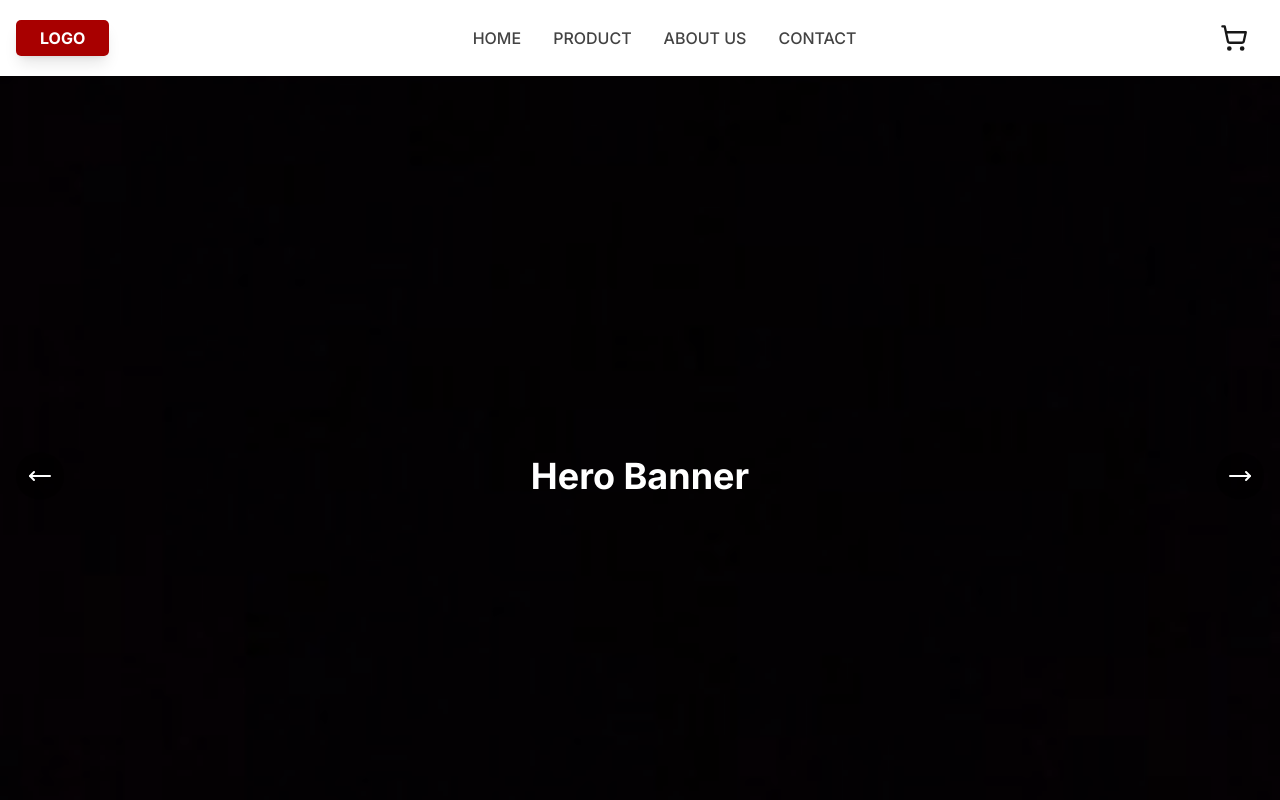
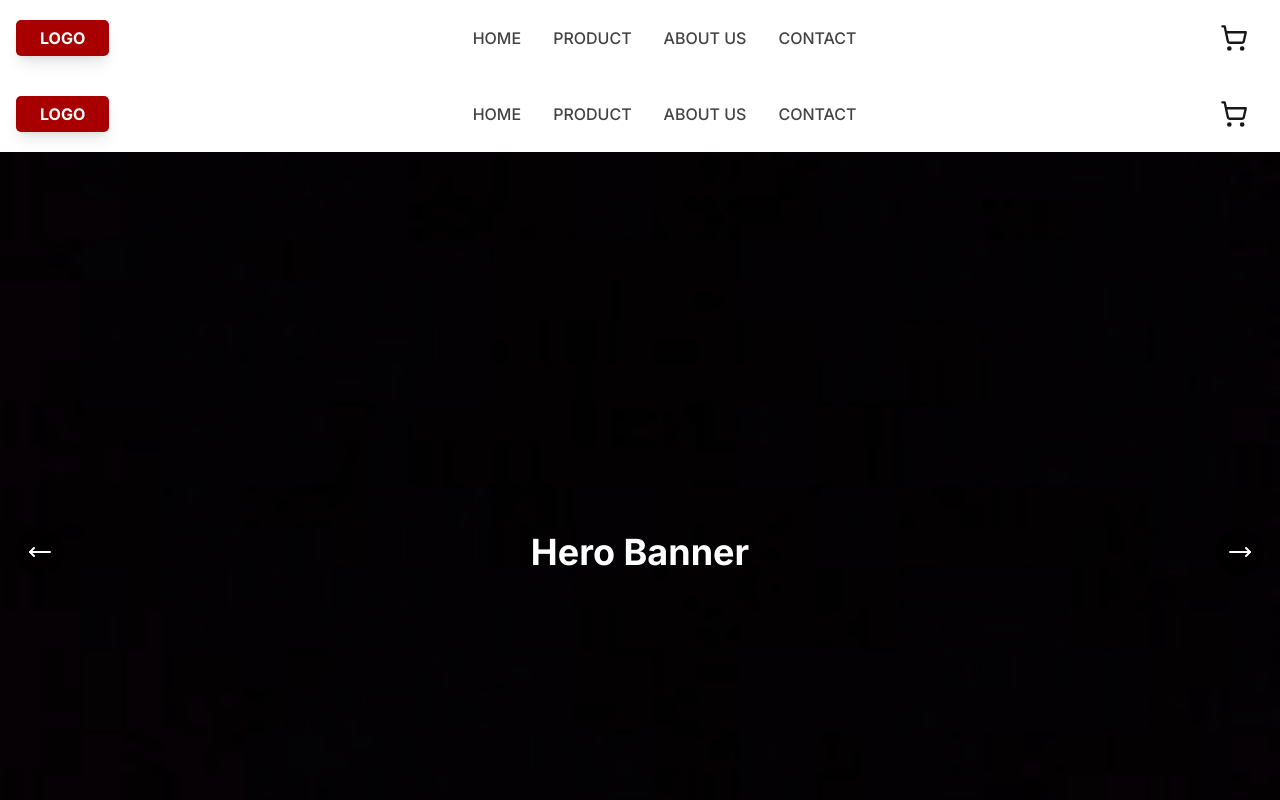
Before and after one commit to kaizeninst/kaizeninst, a Next.js app in the folder apps/web/: page / in a window 1280 px wide. Shown: the top 800 px of the page. Built offline with nearby package versions, Linux system fonts and the light colour scheme.

Commit message:
refactor: use navbar and footer in layout

```diff
--- a/apps/web/app/layout.js
+++ b/apps/web/app/layout.js
@@ -1,6 +1,8 @@
 import { Inter } from "next/font/google";
 import "./globals.css";
 import { ToastProvider } from "@/components/ToastProvider";
+import Navbar from "@/components/Navbar";
+import Footer from "@/components/Footer";
 
 const inter = Inter({
   variable: "--font-inter",
@@ -16,7 +18,11 @@ export default function RootLayout({ children }) {
   return (
     <html lang="en">
       <body className={`${inter.variable} antialiased`}>
-        <ToastProvider>{children}</ToastProvider>
+        <ToastProvider>
+          <Navbar />
+          <main>{children}</main>
+          <Footer />
+        </ToastProvider>
       </body>
     </html>
   );
```
